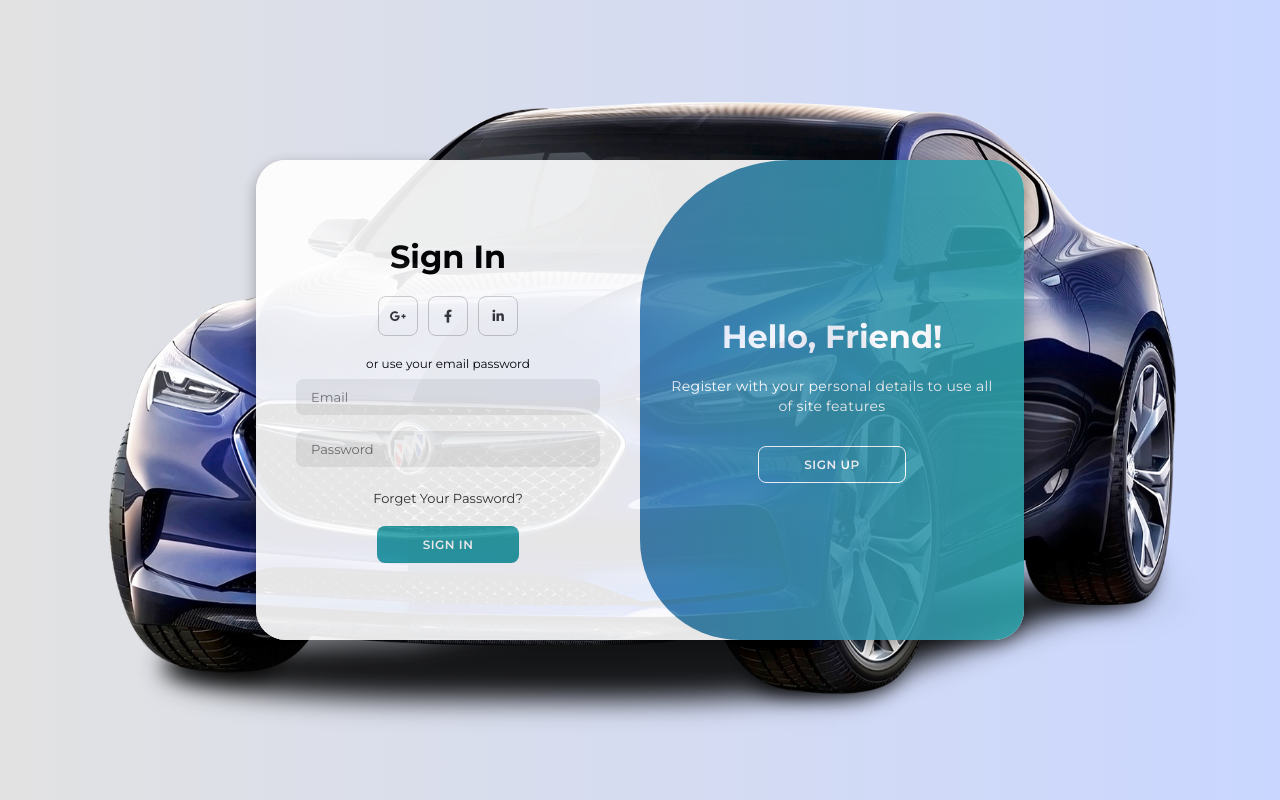
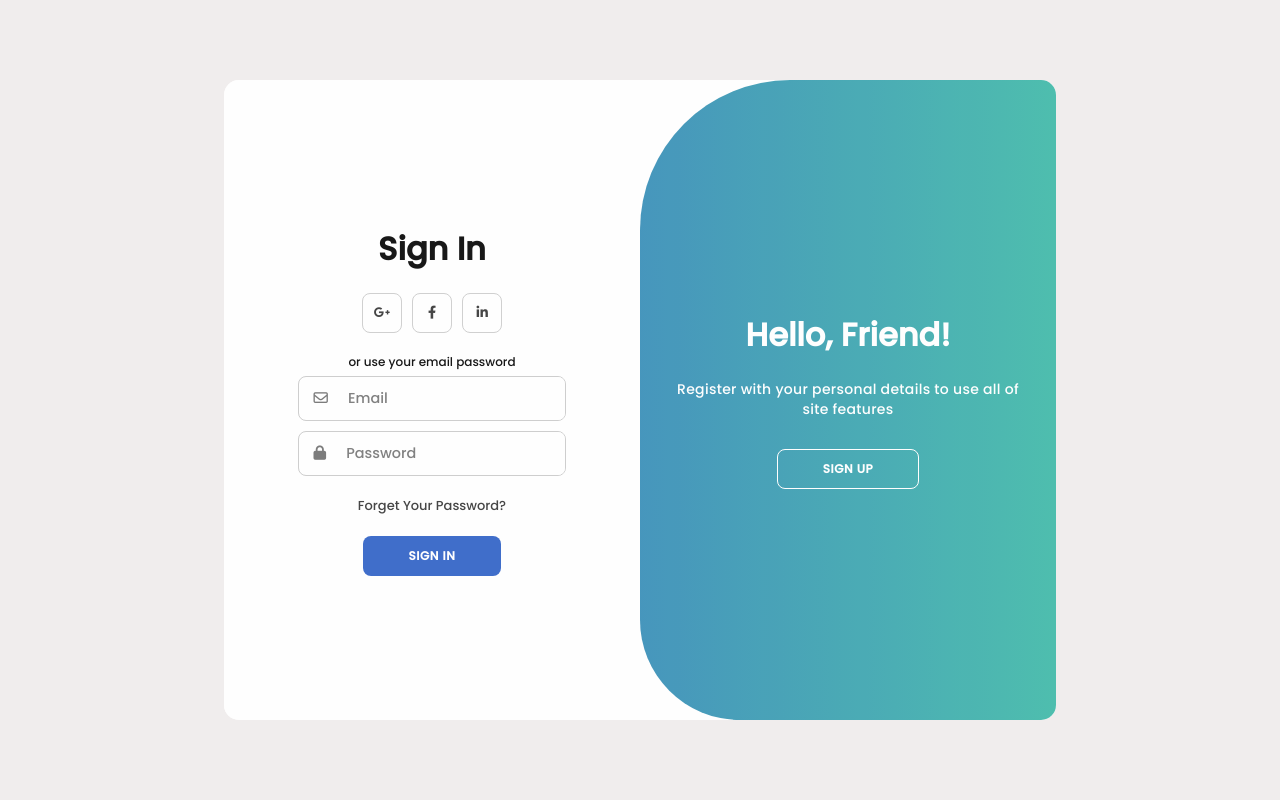
Before and after one commit to SDIKI20/PFE, a PHP site: page /home/login.html in a window 1280 px wide. Run offline with PHP 8.4, Linux system fonts and the light colour scheme.

Commit message:
login signup

```diff
--- a/home/login.html
+++ b/home/login.html
@@ -5,12 +5,12 @@
     <meta name="viewport" content="width=device-width, initial-scale=1.0" />
     <link rel="stylesheet" href="../style/lib/fontawesome/all.min.css"/>
     <link rel="stylesheet" href="../style/main.css" />
-    <link rel="stylesheet" href="../style/style.css" />
-    <title>Login Page</title>
+    <link rel="stylesheet" href="../style/mobile.css">
+    <link rel="stylesheet" href="../style/login.css" />
+    <title>Login</title>
   </head>
 
-  <body>
-    <img src="../assets/images/buick-avista-blue-car.png" alt="Caged Coder" class="logo" />
+  <body class="flex-col flex-center">
     <div class="container" id="container">
       <div class="form-container sign-up">
         <form action="signup1.php" method="get">
@@ -21,7 +21,10 @@
             <a href="#" class="icon"><i class="fa-brands fa-linkedin-in"></i></a>
           </div>
           <span>or use your email for registeration</span>
-          <input type="email" placeholder="Email" />
+          <div class="flex-row input-holder" style="width: 80%;">
+            <i class="fa-regular fa-envelope"></i>
+            <input type="email" placeholder="Email" />
+          </div>
           <button>Sign Up</button>
         </form>
       </div>
@@ -34,10 +37,16 @@
             <a href="#" class="icon"><i class="fa-brands fa-linkedin-in"></i></a>
           </div>
           <span>or use your email password</span>
-          <input type="email" placeholder="Email" />
-          <input type="password" placeholder="Password" />
+          <div class="flex-row input-holder" style="width: 80%;">
+            <i class="fa-regular fa-envelope"></i>
+            <input type="email" placeholder="Email" />
+          </div>
+          <div class="flex-row input-holder" style="width: 80%;">
+            <i class="fa-solid fa-lock"></i>
+            <input type="password" placeholder="Password" />
+          </div>
           <a href="#">Forget Your Password?</a>
-          <button>Sign In</button>
+          <button class="bt bt-hover">Sign In</button>
         </form>
       </div>
       <div class="toggle-container">
--- a/style/home.css
+++ b/style/home.css
@@ -29,7 +29,7 @@
 }
 
 .nav-element a{
-  color: var(--dark-text);
+  color: var(--text);
   text-decoration: none;
   font-size: var(--font-sml);
   font-weight: 600;
--- a/style/style.css
+++ b/style/login.css
@@ -1,37 +1,19 @@
-@import url('https://fonts.googleapis.com/css2?family=Montserrat:wght@300;400;500;600;700&display=swap');
-
-*{
-    margin: 0;
-    padding: 0;
-    box-sizing: border-box;
-    font-family: 'Montserrat', sans-serif;
-}
-
-body{
-    background-color: #c9d6ff;
-    background: linear-gradient(to right, #e2e2e2, #c9d6ff);
-    display: flex;
-    align-items: center;
-    justify-content: center;
-    flex-direction: column;
-    height: 100vh;
-
-}
 img{
  width: 90%;
  height: 90%;
  position: absolute;
 }
+
 .container{
     opacity: 0.9;
-    background-color: #fff;
-    border-radius: 30px;
-    box-shadow: 0 5px 15px rgba(0, 0, 0, 0.35);
+    background-color: var(--container);
+    border-radius: 15px;
     position: fixed;
     overflow: hidden;
-    width: 768px;
-    max-width: 100%;
-    min-height: 480px;
+    width: 65%;
+    min-width: 500px;
+    height: 80%;
+    min-height: 400px;
 }
 
 .container p{
@@ -46,15 +28,15 @@ img{
 }
 
 .container a{
-    color: #333;
+    color: var(--text);
     font-size: 13px;
     text-decoration: none;
     margin: 15px 0 10px;
 }
 
 .container button{
-    background-color: #2da0a8;
-    color: #fff;
+    background-color: var(--color-main);
+    color: white;
     font-size: 12px;
     padding: 10px 45px;
     border: 1px solid transparent;
@@ -72,24 +54,13 @@ img{
 }
 
 .container form{
-    background-color: #fff;
+    background-color: var(--container);
     display: flex;
     align-items: center;
     justify-content: center;
     flex-direction: column;
     padding: 0 40px;
     height: 100%;
-}
-
-.container input{
-    background-color: #eee;
-    border: none;
-    margin: 8px 0;
-    padding: 10px 15px;
-    font-size: 13px;
-    border-radius: 8px;
-    width: 100%;
-    outline: none;
 }
 
 .form-container{
@@ -167,9 +138,9 @@ img{
 }
 
 .toggle{
-    background-color: #2da0a8;
+    background-color: var(--color-main);
     height: 100%;
-    background: linear-gradient(to right, #5c6bc0, #2da0a8);
+    background: linear-gradient(to right, var(--color-main), var(--color-second));
     color: #fff;
     position: relative;
     left: -100%;
--- a/style/main.css
+++ b/style/main.css
@@ -1,13 +1,16 @@
 :root{
     /*colors*/
-    --dark-text: #333;
-    --light-text: white;
     --dark-bg: #0E1621;
-    --dark-bg-low: #17212B;
-    --dark-bg-lower: #242F3D;
-    --light-bg: #f0eded;
+    --bg: #f0eded;
+    --bg-low: #17212B;
+    --bg-lower: #242F3D;
+    --container: white;
+    --text: #333;
+    --text-low: #3333334b;
+    --border: rgba(129, 129, 129, 0.418);
+    --input: rgb(235, 235, 235);
     --color-main: #2d60c6;
-    --color-second: #000;
+    --color-second: #3cb8a7;
     /*-----*/
 
     /*fonts*/
@@ -15,6 +18,11 @@
     --font-sml: 0.8rem;
     --font-lrg: 1.3rem;
     /*----*/
+
+    /*       dementions        */
+    --input-height-mid: 45px;
+    --input-height-sml: 35px;
+    /*-------------------------*/
 }
 
 @font-face {
@@ -40,16 +48,12 @@ body{
     height: 100vh;
     overflow-x: hidden;
     overflow-y: auto;
+    background-color: var(--bg);
 }
 
 ::-webkit-scrollbar{
     width: 0px;
     z-index: -1;
-}
-
-input:focus,
-textarea:focus{
-    outline: none;
 }
 
 /*display*/
@@ -79,7 +83,7 @@ textarea:focus{
 /*      Text         */
 
 .drk-txt{
-    color: var(--dark-text);
+    color: var(--text);
 }
 
 .blg-txt{
@@ -128,3 +132,42 @@ textarea:focus{
 }
 
 /*----------------------------*/
+
+/*              Inputs             */
+
+input:focus,
+textarea:focus{
+    outline: none;
+}
+
+.input-holder{
+    align-items: center;
+    justify-content: flex-start;
+    overflow: hidden;
+    height: var(--input-height-mid);
+    width: fit-content;
+    border: 1px solid var(--border);
+    border-radius: 8px;
+    padding-left: 10px;
+    margin: 5px 0;
+}
+
+.input-holder > input{
+    border: none;
+    height: 100%;
+    padding: 5px 15px;
+    font-size: var(--font-med);
+    width: calc(100% - 15px);
+    margin-left: 5px;
+    outline: none;
+    color: var(--text);
+}
+
+.input-holder > i{
+    font-size: var(--font-med);
+    opacity: 70%;
+    padding-left: 5px;
+    color: var(--text);
+}
+
+/*---------------------------------*/
--- a/style/mobile.css
+++ b/style/mobile.css
@@ -1 +1,5 @@
-/*# sourceMappingURL=mobile.css.map */
+@media only screen and (max-width: 820px) {
+
+
+
+}
```
Also changed, not shown: home/signup.php (+9 -9 lines), style/signup.css (+14 -35 lines).
